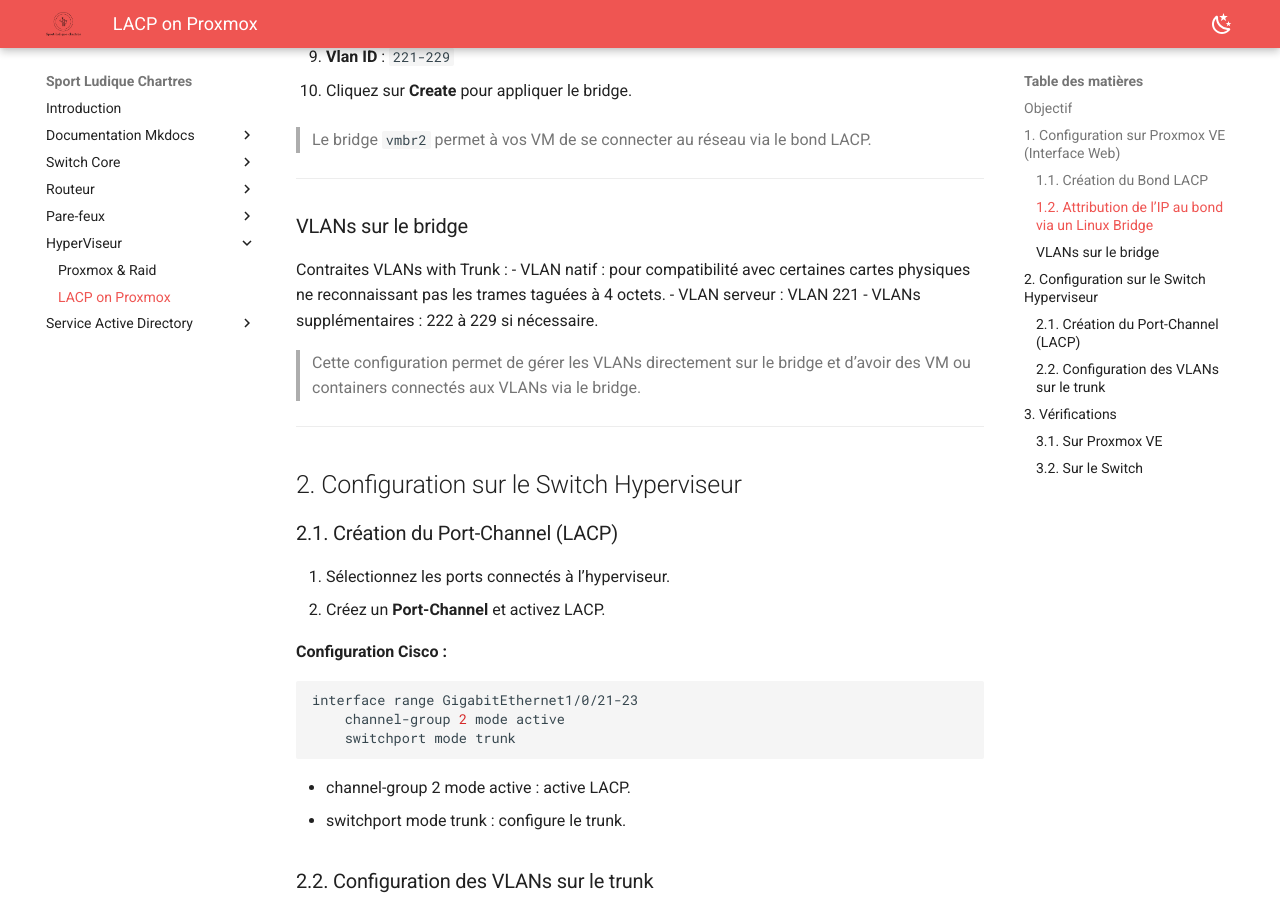
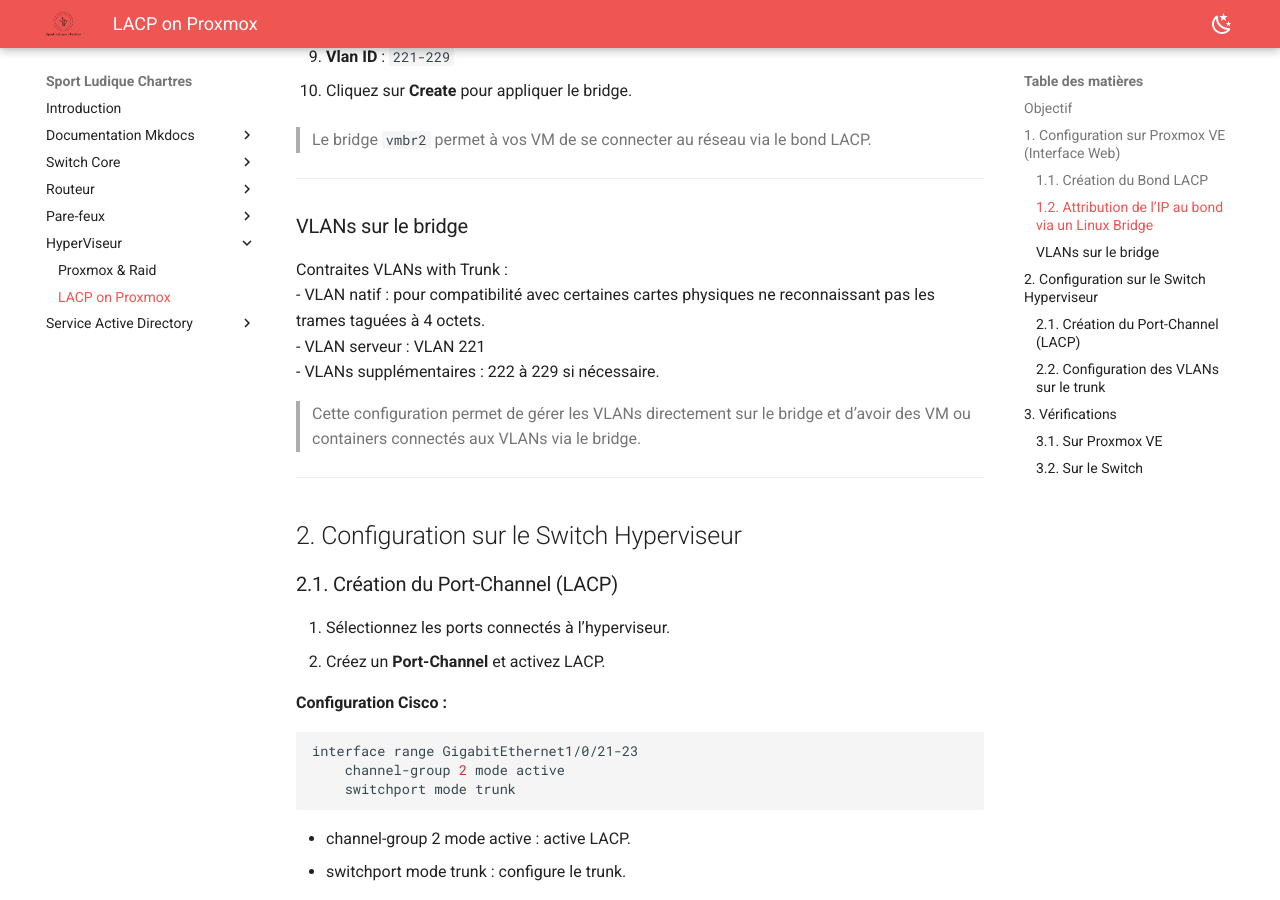
Before and after one commit to Sym-0ne/sport-ludique-Chartres, an MkDocs documentation site: the page built from docs/Hyperviseur/lacp-proxmox.md, in a window 1280 px wide and 900 px high, scrolled down 1159 px. Built offline with MkDocs 1.6.1 and Material for MkDocs 9.7.7, drawn with Linux system fonts in a browser that asks for light colours.

```diff
--- a/docs/Hyperviseur/lacp-proxmox.md
+++ b/docs/Hyperviseur/lacp-proxmox.md
@@ -44,10 +44,10 @@ Mettre en place une configuration de liens agrégés (LACP) et de trunks VLAN su
 
 ### VLANs sur le bridge
 
-Contraites VLANs with Trunk :
-   - VLAN natif : pour compatibilité avec certaines cartes physiques ne reconnaissant pas les trames taguées à 4 octets.
-   - VLAN serveur : VLAN 221
-   - VLANs supplémentaires : 222 à 229 si nécessaire.
+Contraites VLANs with Trunk :<br>
+   - VLAN natif : pour compatibilité avec certaines cartes physiques ne reconnaissant pas les trames taguées à 4 octets.<br>
+   - VLAN serveur : VLAN 221<br>
+   - VLANs supplémentaires : 222 à 229 si nécessaire.<br>
 
 > Cette configuration permet de gérer les VLANs directement sur le bridge et d’avoir des VM ou containers connectés aux VLANs via le bridge.
 
```
